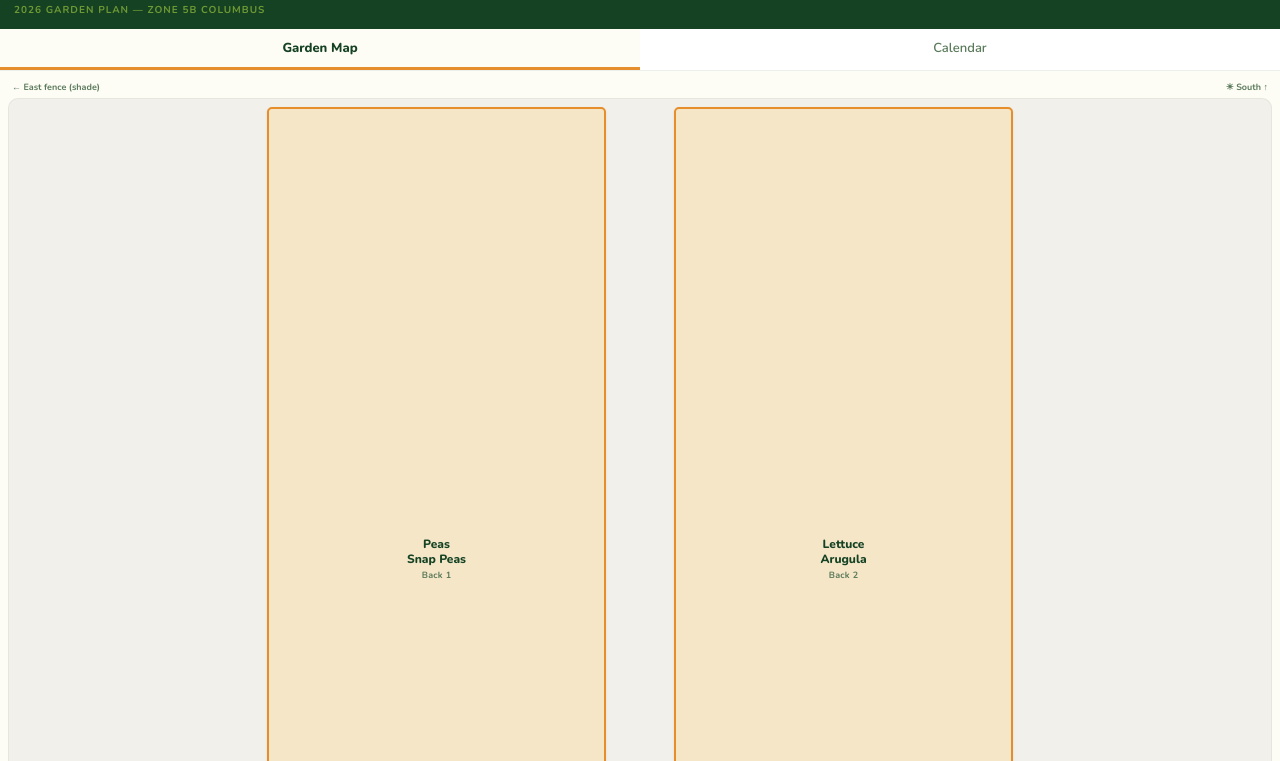
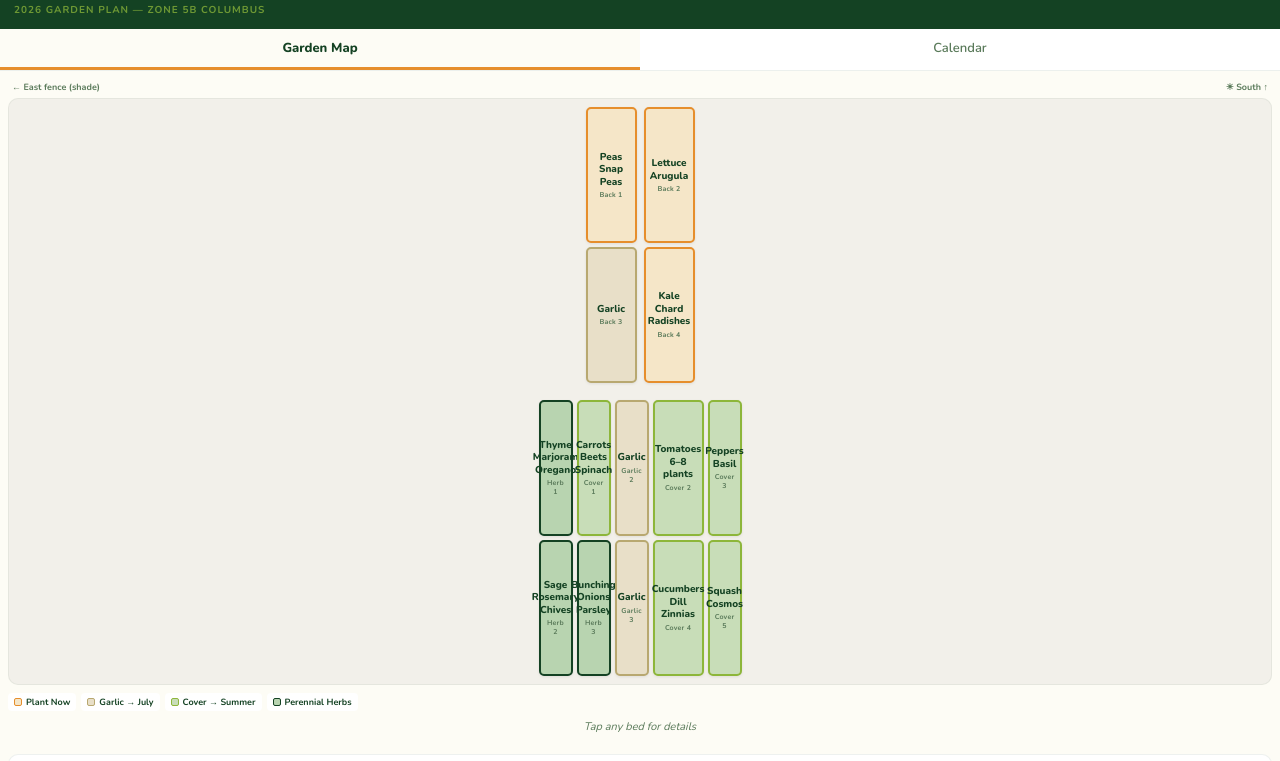
Before and after one commit to Bubbadub456/moore-gardens, a plain HTML site: page garden-plan.html in a window 1280 px wide. Shown: the part 39-800 px from the top of the page. Drawn offline with nearby package versions, Linux system fonts and the light colour scheme.

Commit message:
Fit garden map to viewport height

```diff
--- a/garden-plan.html
+++ b/garden-plan.html
@@ -315,18 +315,27 @@ function selectBed(id) {
 }
 
 function getScale() {
-  const w = document.getElementById('map-view').offsetWidth - 16;
+  const containerW = document.getElementById('map-view').offsetWidth - 16;
   const frontGap = 4;
-  return Math.floor((w - 4 * frontGap) / 11);
+  const scaleW = Math.floor((containerW - 4 * frontGap) / 11);
+
+  // Constrain by viewport height so grid fits on one screen
+  // Chrome: header(55) + tabs(40) + compass(20) + grid padding(24) + legend(30) + hint(35) ≈ 204
+  const availH = window.innerHeight - 204;
+  // Grid height: 4 bed rows × 8ft + inner gaps + section gap
+  // = 32*s + 0.3*s + 1.2*s + 4 ≈ 33.5*s
+  const scaleH = Math.floor((availH - 4) / 33.5);
+
+  return Math.min(scaleW, scaleH);
 }
 
 function renderMap() {
   const scale = getScale();
-  const backGap = Math.round(scale * 0.6);
+  const backGap = Math.round(scale * 0.4);
   const frontGap = 4;
-  const sectionGap = Math.round(scale * 1.5);
-  const fontSize = scale >= 28 ? 12 : scale >= 22 ? 11 : 10;
-  const labelSize = Math.max(8, fontSize - 3);
+  const sectionGap = Math.round(scale * 1);
+  const fontSize = scale >= 28 ? 12 : scale >= 22 ? 11 : scale >= 16 ? 10 : 9;
+  const labelSize = Math.max(7, fontSize - 3);
 
   const backR0 = BEDS.filter(b => b.sec==='back' && b.row===0);
   const backR1 = BEDS.filter(b => b.sec==='back' && b.row===1);
```
